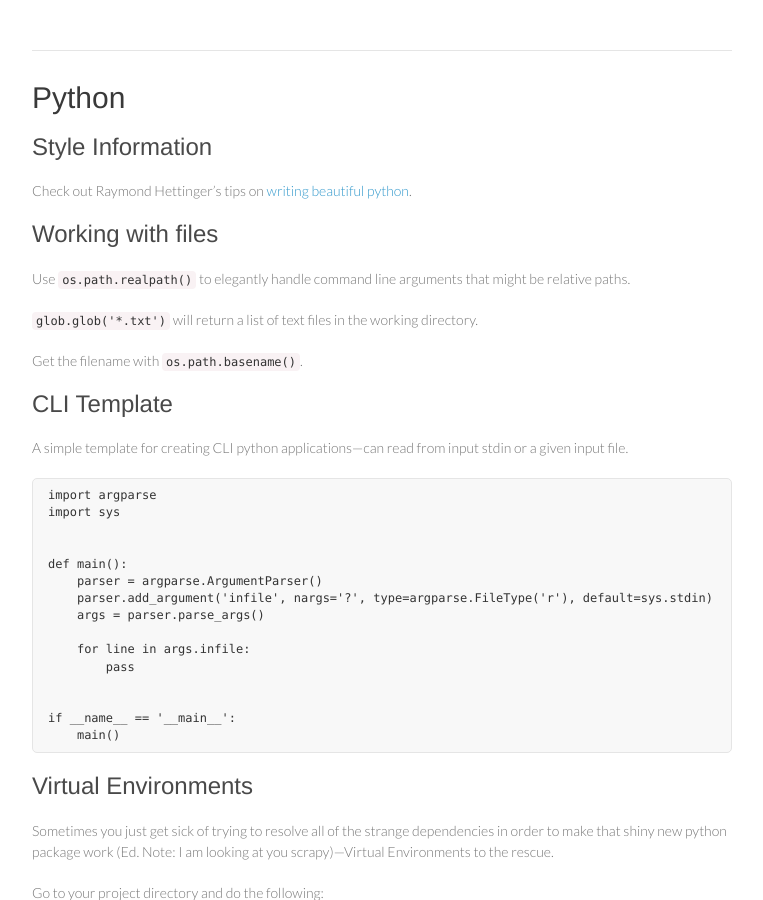
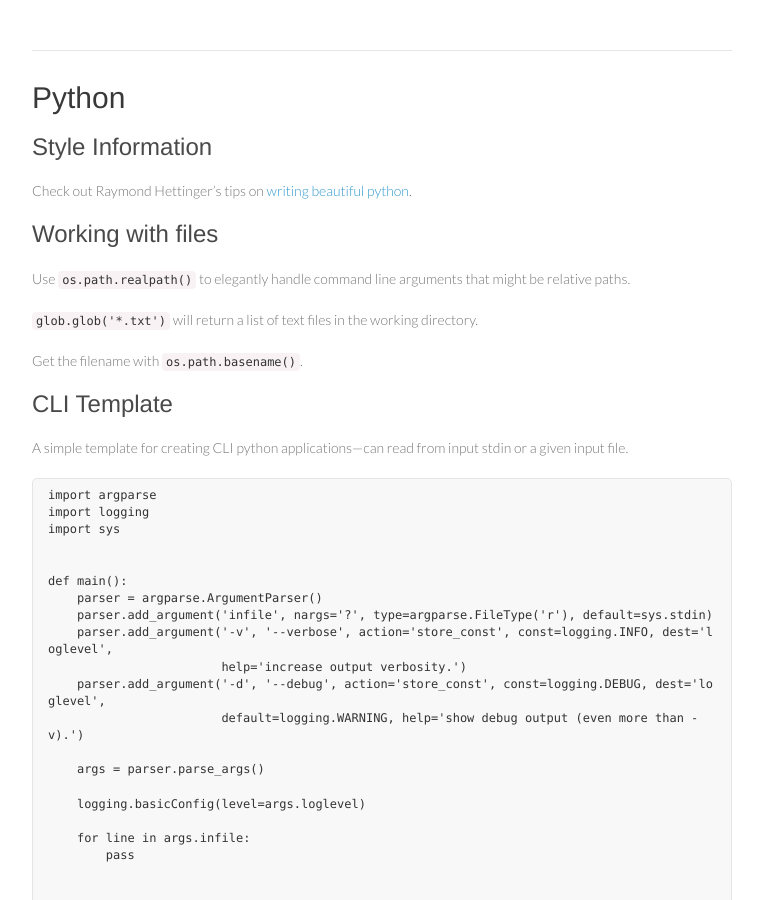
Before and after one commit to rjwalls/tips, a Jekyll site: the page built from _posts/1900-01-01-Python.md, in a window 1280 px wide and 900 px high. Shown: the whole window, without its empty margins (258-1021 px from the left). Built offline with Jekyll 4.4.1, drawn with Linux system fonts in a browser that asks for light colours; Markdown is read by kramdown in place of the engine named in the settings.

Commit message:
Update 1900-01-01-Python.md

````diff
--- a/_posts/1900-01-01-Python.md
+++ b/_posts/1900-01-01-Python.md
@@ -22,13 +22,21 @@ A simple template for creating CLI python applications---can read from input std
 
 ```python
 import argparse
+import logging
 import sys
 
 
 def main():
     parser = argparse.ArgumentParser()
     parser.add_argument('infile', nargs='?', type=argparse.FileType('r'), default=sys.stdin)
+    parser.add_argument('-v', '--verbose', action='store_const', const=logging.INFO, dest='loglevel',
+                        help='increase output verbosity.')
+    parser.add_argument('-d', '--debug', action='store_const', const=logging.DEBUG, dest='loglevel',
+                        default=logging.WARNING, help='show debug output (even more than -v).')
+
     args = parser.parse_args()
+
+    logging.basicConfig(level=args.loglevel)
 
     for line in args.infile:
         pass
@@ -37,6 +45,7 @@ def main():
 if __name__ == '__main__':
     main()
 ```
+
 
 
 ### Virtual Environments
````
